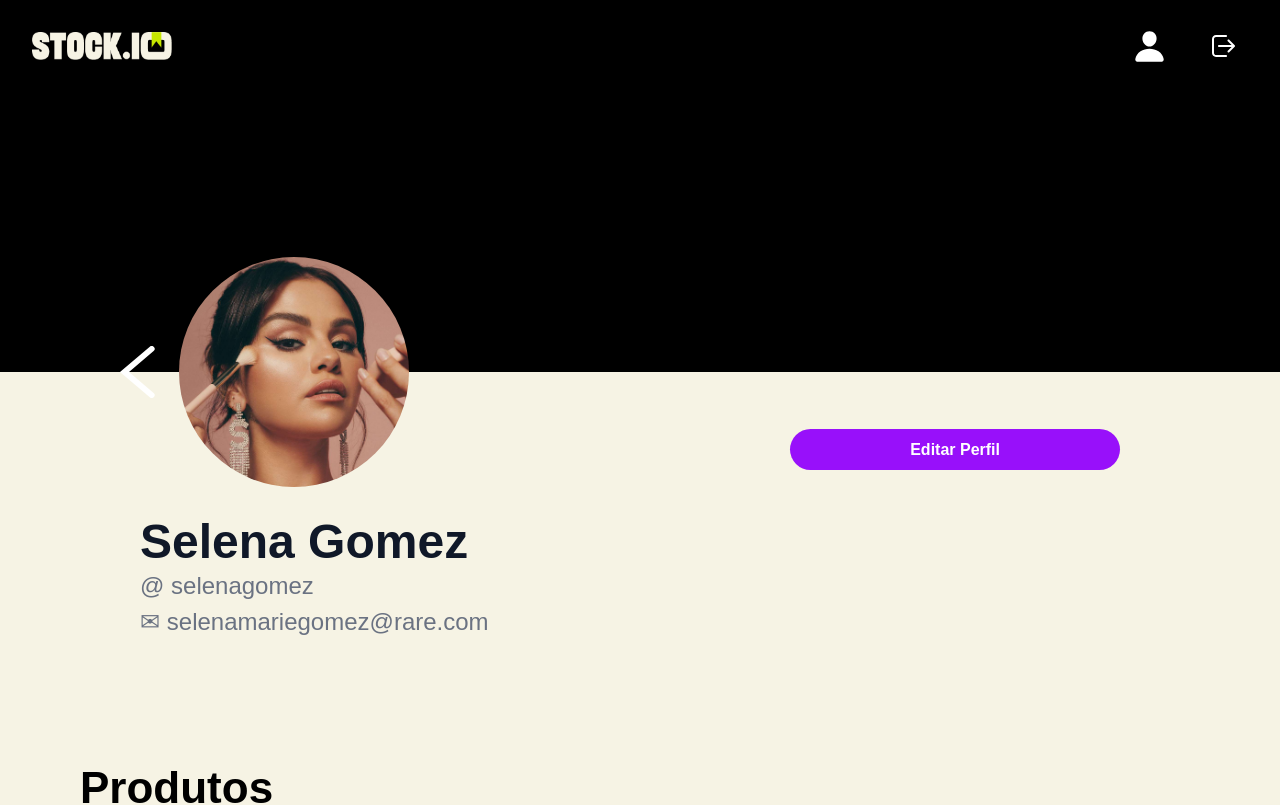
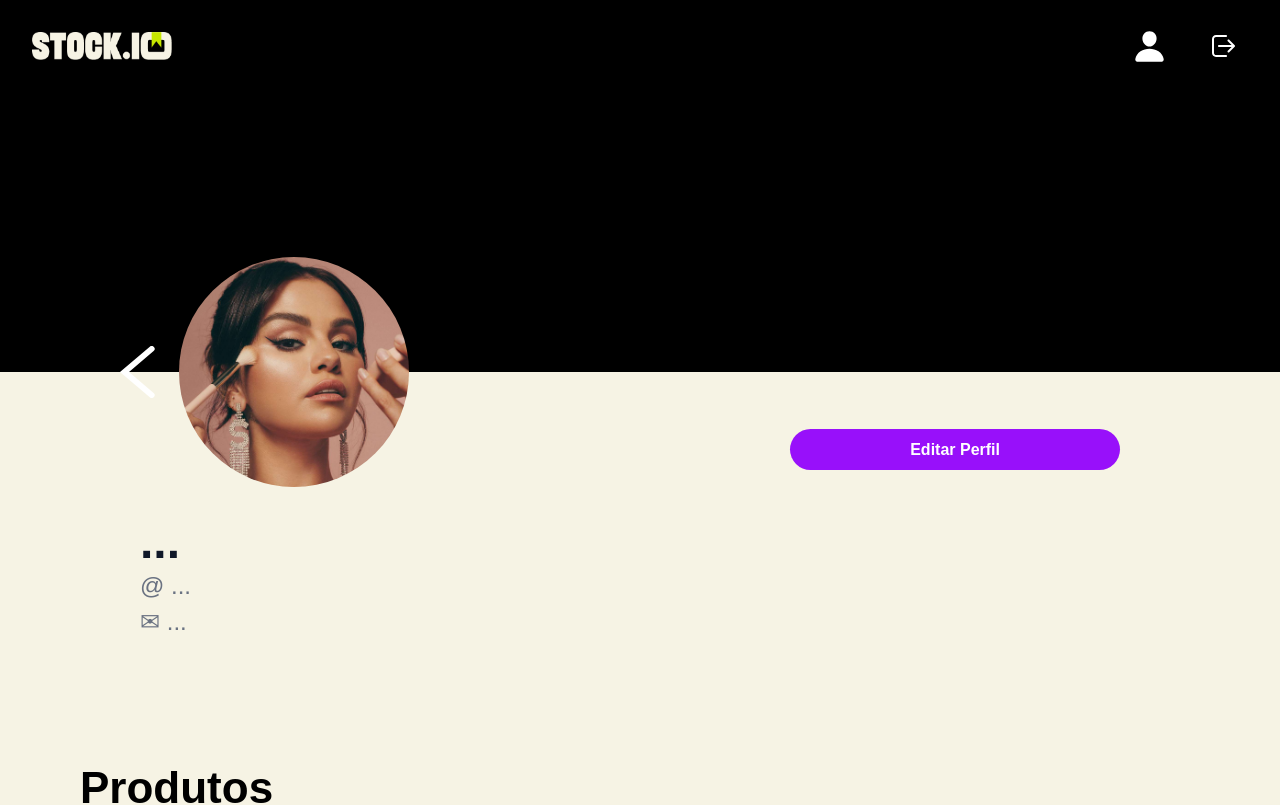
Before and after one commit to GiovanniMateus/ValeteDeCopas_PT_CJR_Frontend, a Next.js app: page /user_profile/1 in a window 1280 px wide. Shown: the top 805 px of the page. Built offline with nearby package versions, Linux system fonts and the light colour scheme; no server answers; sample sign-in values are in the browser's storage.

Commit message:
feat: conclui integracao das informacoes de usuario em user profile

```diff
--- a/app/user_profile/[id]/page.tsx
+++ b/app/user_profile/[id]/page.tsx
@@ -1,21 +1,29 @@
 'use client'
 
 import Image from "next/image";
-
 import Navbar from "../../components/navbar";
 import CarrosselProdutos from "../../components/carrossel_produtos";
 import Link from "next/link";
 import { useEffect, useState } from 'react';
-import ModalCriacaoLoja from '../../components/modals/ModalCriarLoja';
 import ModalCriarProduto from "@/app/components/modals/ModalCriarProduto";
 import AvaliacoesUsuario from '../../components/carrossel_avaliacoes';
 import LojasUsuario from '../../components/carrossel_lojas_usuario';
 import { useRouter, useParams } from 'next/navigation';
-import ModalCriarLoja from "../../components/modals/ModalCriarLoja";
+import { api } from "@/services/api";
+
+
+interface Usuario {
+  id: number;
+  nome: string;
+  username: string;
+  email: string;
+  fotoPerfilUrl: string | null;
+}
 
 export default function Home() {
   const [isModalOpen, setIsModalOpen] = useState(false);
   const [userId, setUserId] = useState<number | null>(null);
+  const [perfil, setPerfil] = useState<Usuario | null>(null);
   const router = useRouter();
   const params = useParams();
   const perfilId = Number(params.id);
@@ -34,8 +42,28 @@ export default function Home() {
       setUserId(user.id);
     }
 
-    setLoading(false);
-  }, [router]);
+    async function buscarPerfil() {
+      try {
+        const token = localStorage.getItem('token');
+
+        const response = await api.get<Usuario>(
+          `/users/${perfilId}`,
+          {
+            headers: {
+              Authorization: `Bearer ${token}`,
+            },
+          }
+        );
+
+        setPerfil(response.data);
+      } catch (error) {
+        console.error("Erro ao buscar perfil:", error);
+      } finally {
+        setLoading(false);
+      }
+    }
+    buscarPerfil();
+  }, [router, perfilId]);
 
   if (loading) return <div>Carregando...</div>;
 
@@ -61,7 +89,7 @@ export default function Home() {
           <div className="w-[230px] h-[230px] rounded-full overflow-hidden">
 
             <Image
-              src="/foto_de_perfil.png"
+              src={perfil?.fotoPerfilUrl ?? "/foto_de_perfil.png"}
               alt="Foto de perfil"
               width={230}
               height={230}
@@ -69,7 +97,6 @@ export default function Home() {
             />
           </div>
         </div>
-
         <div className="absolute bottom-[-90px] right-40">
           <Link
             href="/"
@@ -83,23 +110,29 @@ export default function Home() {
 
       <section className="ml-20 px-15 pb-20 pt-[130px]">
         <div className="mt-4">
-          <h1 className="text-5xl font-bold text-gray-900">Selena Gomez</h1>
-          <p className="text-2xl text-gray-500 mt-1">@ selenagomez</p>
+          <h1 className="text-5xl font-bold text-gray-900">
+            {perfil?.nome ?? "..."}
+          </h1>
+          <p className="text-2xl text-gray-500 mt-1">
+            @ {perfil?.username ?? "..."}
+          </p>
           <p className="text-2xl text-gray-500 flex items-center gap-1 mt-1">
-            ✉ selenamariegomez@rare.com
+            ✉ {perfil?.email ?? "..."}
           </p>
         </div>
       </section>
 
-      {userId && (
+
+      {perfilId && (
         <div className="ml-10 px-10">
           <CarrosselProdutos
             titulo="Produtos"
             subtitulo=""
-            endpoint={`/produtos?userId=${userId}`}
+            endpoint={`/produtos?userId=${perfilId}`}
           />
         </div>
       )}
+
 
       <LojasUsuario onAbrirModal={() => setIsModalOpen(true)} />
 
```
